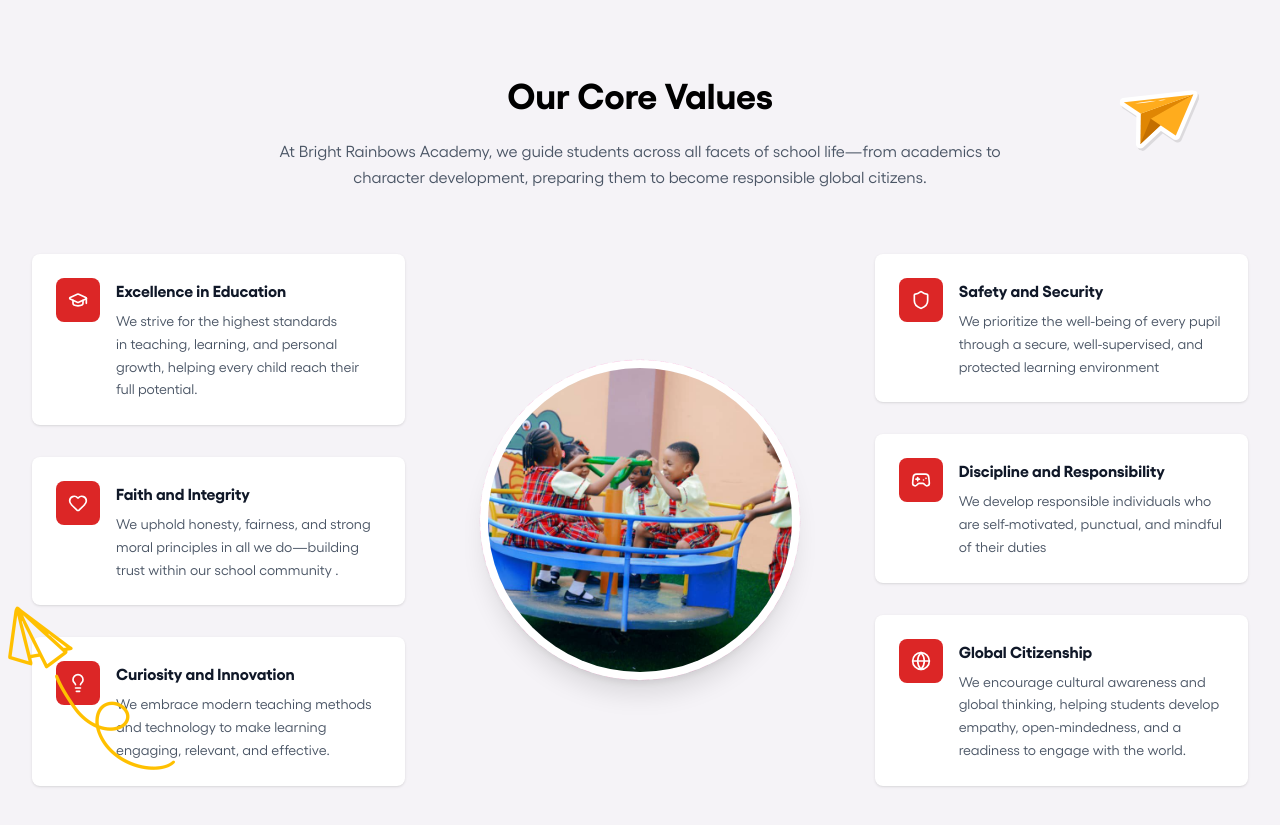
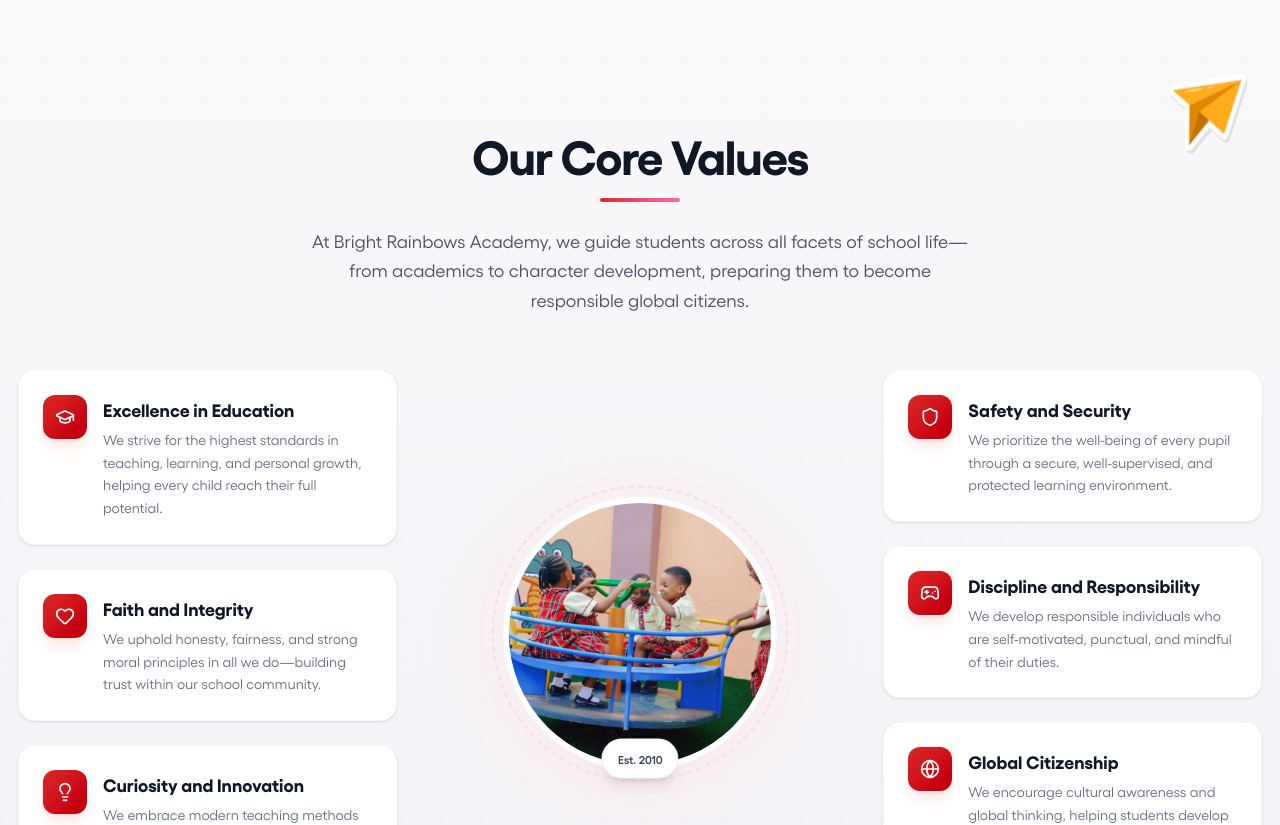
Before and after one commit to picobridge/Project-Orion, a React (Vite) app: page / in a window 1280 px wide. Shown: the part 3220-4045 px from the top of the page. Built offline with nearby package versions, Linux system fonts and the light colour scheme.

Commit message:
completion

```diff
--- a/src/Components/Corevalues.jsx
+++ b/src/Components/Corevalues.jsx
@@ -1,3 +1,4 @@
+import React, { useEffect, useRef } from "react";
 import {
   GraduationCap,
   Heart,
@@ -8,6 +9,8 @@
 } from "lucide-react";
 
 function CoreValues() {
+  const sectionRef = useRef(null);
+
   const values = [
     {
       icon: GraduationCap,
@@ -19,25 +22,25 @@
       icon: Heart,
       title: "Faith and Integrity",
       description:
-        "We uphold honesty, fairness, and strong moral principles in all we do—building trust within our school community .",
+        "We uphold honesty, fairness, and strong moral principles in all we do—building trust within our school community.",
     },
     {
       icon: Lightbulb,
       title: "Curiosity and Innovation",
       description:
-        "We embrace modern teaching methods and technology to make learning engaging, relevant, and effective. ",
+        "We embrace modern teaching methods and technology to make learning engaging, relevant, and effective.",
     },
     {
       icon: Shield,
       title: "Safety and Security",
       description:
-        "We prioritize the well-being of every pupil through a secure, well-supervised, and protected learning environment",
+        "We prioritize the well-being of every pupil through a secure, well-supervised, and protected learning environment.",
     },
     {
       icon: Gamepad2,
       title: "Discipline and Responsibility",
       description:
-        "We develop responsible individuals who are self-motivated, punctual, and mindful of their duties",
+        "We develop responsible individuals who are self-motivated, punctual, and mindful of their duties.",
     },
     {
       icon: Globe,
@@ -47,40 +50,77 @@
     },
   ];
 
+  useEffect(() => {
+    // Intersection Observer for scroll animations
+    const observer = new IntersectionObserver(
+      (entries) => {
+        entries.forEach((entry) => {
+          if (entry.isIntersecting) {
+            entry.target.classList.add("animate-in");
+          }
+        });
+      },
+      { threshold: 0.1, rootMargin: "0px 0px -50px 0px" }
+    );
+
+    const elements = sectionRef.current?.querySelectorAll(".reveal");
+    elements?.forEach((el) => observer.observe(el));
+
+    return () => observer.disconnect();
+  }, []);
+
   return (
-    <section className="py-16 relative md:py-24 bg-[#f5f3f7] overflow-x-hidden">
-      <div className="container mx-auto px-8 w-[100%]">
-        <h2 className="text-4xl font-bold mb-6 text-center" data-aos="fade-up">
+    <section
+      ref={sectionRef}
+      className="relative py-20 md:py-28 lg:py-32 bg-gradient-to-b from-[#faf8fb] to-[#f5f3f7] overflow-hidden"
+    >
+      {/* Subtle background pattern */}
+      <div className="absolute inset-0 opacity-[0.03]" style={{
+        backgroundImage: `radial-gradient(circle at 1px 1px, #dc2626 1px, transparent 0)`,
+        backgroundSize: '40px 40px'
+      }} />
+
+      <div className="relative container mx-auto px-4 sm:px-6 lg:px-8 xl:px-12 max-w-7xl">
+        {/* Section Header */}
+        <div className="text-center mb-16 md:mb-20 reveal opacity-0 translate-y-6 transition-all duration-700 ease-out">
+
+          <h2 className="text-3xl sm:text-4xl lg:text-5xl font-bold text-gray-900 mb-5 tracking-tight">
             Our Core Values
           </h2>
-        <p
-          data-aos="fade-up"
-          className="text-center text-gray-600 mb-4 text-sm md:text-base leading-relaxed max-w-3xl mx-auto"
-        >
-          {
-            "At Bright Rainbows Academy, we guide students across all facets of school life—from academics to character development, preparing them to become responsible global citizens."
-          }
+          <div className="w-20 h-1 bg-gradient-to-r from-[#dc2626] to-pink-400 mx-auto rounded-full mb-6" />
+          <p className="text-gray-600 text-base sm:text-lg leading-relaxed max-w-2xl mx-auto">
+            At Bright Rainbows Academy, we guide students across all facets of school life—from academics to character development, preparing them to become responsible global citizens.
           </p>
-        <div className="mt-12 md:mt-16 relative">
-          <div className="grid lg:grid-cols-3 gap-8 lg:gap-12 items-center">
-            {/* Left Column */}
-            <div data-aos="fade-right" className="space-y-6 lg:space-y-8">
+        </div>
+
+        {/* Main Grid Layout */}
+        <div className="grid grid-cols-1 lg:grid-cols-12 gap-8 lg:gap-6 items-center">
+          {/* Left Column - 3 values */}
+          <div className="lg:col-span-4 space-y-5 md:space-y-6">
             {values.slice(0, 3).map((value, index) => (
               <div
-                  key={index}
-                  className="bg-white p-6 rounded-lg shadow-sm hover:shadow-md transition-shadow"
+                key={`left-${index}`}
+                className="reveal opacity-0 translate-x-[-30px] transition-all duration-700 ease-out group"
+                style={{ transitionDelay: `${index * 150}ms` }}
               >
+                <div className="relative bg-white rounded-2xl p-5 md:p-6 shadow-sm hover:shadow-xl transition-all duration-300 border border-gray-100/80 hover:border-red-100 group-hover:-translate-y-1">
+                  {/* Hover accent line */}
+                  <div className="absolute left-0 top-6 bottom-6 w-1 bg-gradient-to-b from-[#dc2626] to-pink-400 rounded-r-full opacity-0 group-hover:opacity-100 transition-opacity duration-300" />
+
                   <div className="flex items-start gap-4">
-                    <div className="bg-[#dc2626] p-3 rounded-lg flex-shrink-0">
-                      <value.icon className="h-5 w-5 text-white" />
+                    <div className="relative flex-shrink-0">
+                      <div className="bg-gradient-to-br from-[#dc2626] to-red-700 p-3 rounded-xl shadow-lg shadow-red-200/50 group-hover:scale-110 transition-transform duration-300">
+                        <value.icon className="h-5 w-5 text-white" strokeWidth={2} />
                       </div>
-                    <div>
-                      <h3 className="font-bold text-gray-900 mb-2 text-balance">
+                    </div>
+                    <div className="flex-1 min-w-0">
+                      <h3 className="font-bold text-gray-900 mb-1.5 text-base sm:text-lg group-hover:text-[#dc2626] transition-colors duration-300">
                         {value.title}
                       </h3>
-                      <p className="text-sm text-gray-600 leading-relaxed text-pretty">
+                      <p className="text-sm text-gray-500 leading-relaxed">
                         {value.description}
                       </p>
+                    </div>
                   </div>
                 </div>
               </div>
@@ -88,43 +128,59 @@
           </div>
 
           {/* Center Image */}
-            <div
-              data-aos="fade-in"
-              className="flex justify-center lg:justify-center order-first lg:order-none"
-            >
+          <div className="lg:col-span-4 flex justify-center order-first lg:order-none mb-8 lg:mb-0 reveal opacity-0 scale-95 transition-all duration-1000 ease-out">
             <div className="relative">
-                <div
-                  className="absolute inset-0 rounded-full border-4 border-dashed border-pink-300 animate-spin"
-                  style={{ animationDuration: "20s" }}
-                ></div>
-                <div className="relative w-64 h-64 md:w-80 md:h-80 rounded-full overflow-hidden border-8 border-white shadow-xl">
+              {/* Outer decorative ring */}
+              <div className="absolute -inset-3 rounded-full border-2 border-dashed border-red-200/60 animate-[spin_25s_linear_infinite]" />
+              <div className="absolute -inset-6 rounded-full border border-red-100/40 animate-[spin_30s_linear_infinite_reverse]" />
+
+              {/* Glow effect */}
+              <div className="absolute inset-0 rounded-full bg-gradient-to-br from-red-100/40 to-pink-100/40 blur-2xl" />
+
+              {/* Main image container */}
+              <div className="relative w-56 h-56 sm:w-64 sm:h-64 md:w-72 md:h-72 rounded-full overflow-hidden border-[6px] border-white shadow-2xl shadow-red-100/50">
                 <img
                   src="img10.jpeg"
-                    fill
-                    className="object-cover w-full h-full"
+                  alt="Bright Rainbows Academy"
+                  className="object-cover w-full h-full hover:scale-105 transition-transform duration-700"
                 />
+                {/* Subtle overlay */}
+                <div className="absolute inset-0 bg-gradient-to-t from-red-900/10 to-transparent" />
+              </div>
+
+              {/* Floating badge */}
+              <div className="absolute -bottom-2 left-1/2 -translate-x-1/2 bg-white px-4 py-2 rounded-full shadow-lg border border-gray-100">
+                <span className="text-xs font-semibold text-gray-700">Est. 2010</span>
               </div>
             </div>
           </div>
 
-            {/* Right Column */}
-            <div data-aos="fade-left" className="space-y-6 lg:space-y-8">
+          {/* Right Column - 3 values */}
+          <div className="lg:col-span-4 space-y-5 md:space-y-6">
             {values.slice(3, 6).map((value, index) => (
               <div
-                  key={index}
-                  className="bg-white p-6 rounded-lg shadow-sm hover:shadow-md transition-shadow"
+                key={`right-${index}`}
+                className="reveal opacity-0 translate-x-[30px] transition-all duration-700 ease-out group"
+                style={{ transitionDelay: `${(index + 3) * 150}ms` }}
               >
+                <div className="relative bg-white rounded-2xl p-5 md:p-6 shadow-sm hover:shadow-xl transition-all duration-300 border border-gray-100/80 hover:border-red-100 group-hover:-translate-y-1">
+                  {/* Hover accent line */}
+                  <div className="absolute right-0 top-6 bottom-6 w-1 bg-gradient-to-b from-[#dc2626] to-pink-400 rounded-l-full opacity-0 group-hover:opacity-100 transition-opacity duration-300" />
+
                   <div className="flex items-start gap-4">
-                    <div className="bg-[#dc2626] p-3 rounded-lg flex-shrink-0">
-                      <value.icon className="h-5 w-5 text-white" />
+                    <div className="relative flex-shrink-0">
+                      <div className="bg-gradient-to-br from-[#dc2626] to-red-700 p-3 rounded-xl shadow-lg shadow-red-200/50 group-hover:scale-110 transition-transform duration-300">
+                        <value.icon className="h-5 w-5 text-white" strokeWidth={2} />
                       </div>
-                    <div>
-                      <h3 className="font-bold text-gray-900 mb-2 text-balance">
+                    </div>
+                    <div className="flex-1 min-w-0">
+                      <h3 className="font-bold text-gray-900 mb-1.5 text-base sm:text-lg group-hover:text-[#dc2626] transition-colors duration-300">
                         {value.title}
                       </h3>
-                      <p className="text-sm text-gray-600 leading-relaxed text-pretty">
+                      <p className="text-sm text-gray-500 leading-relaxed">
                         {value.description}
                       </p>
+                    </div>
                   </div>
                 </div>
               </div>
@@ -132,15 +188,28 @@
           </div>
         </div>
       </div>
-      </div>
+
+      {/* Decorative corner elements */}
       <img
         src="pattern5.png"
-        className="absolute bottom-28 left-2 hidden md:block"
+        alt=""
+        className="absolute bottom-20 left-4 w-16 h-16 hidden lg:block animate-bounce"
+        style={{ animationDuration: '3s' }}
       />
       <img
         src="pattern3.png"
-        className="absolute top-28 right-20 hidden md:block"
+        alt=""
+        className="absolute top-24 right-8 w-20 h-20  hidden lg:block animate-bounce"
+        style={{ animationDuration: '4s', animationDelay: '1s' }}
       />
+
+      {/* CSS for animations */}
+      <style>{`
+        .animate-in {
+          opacity: 1 !important;
+          transform: translate(0, 0) scale(1) !important;
+        }
+      `}</style>
     </section>
   );
 }
```
Also changed, not shown: src/Components/Footer.jsx (+6 -16 lines), src/Components/LandingSlider.jsx (+13 -11 lines). Lines whose indentation alone changed are shown as unchanged.
